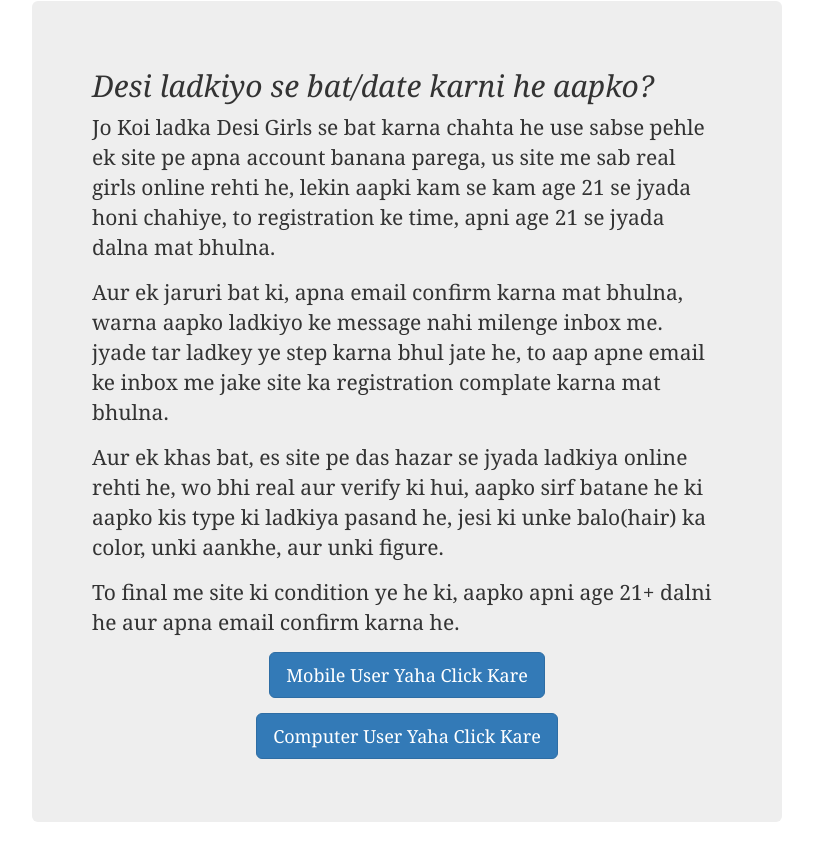
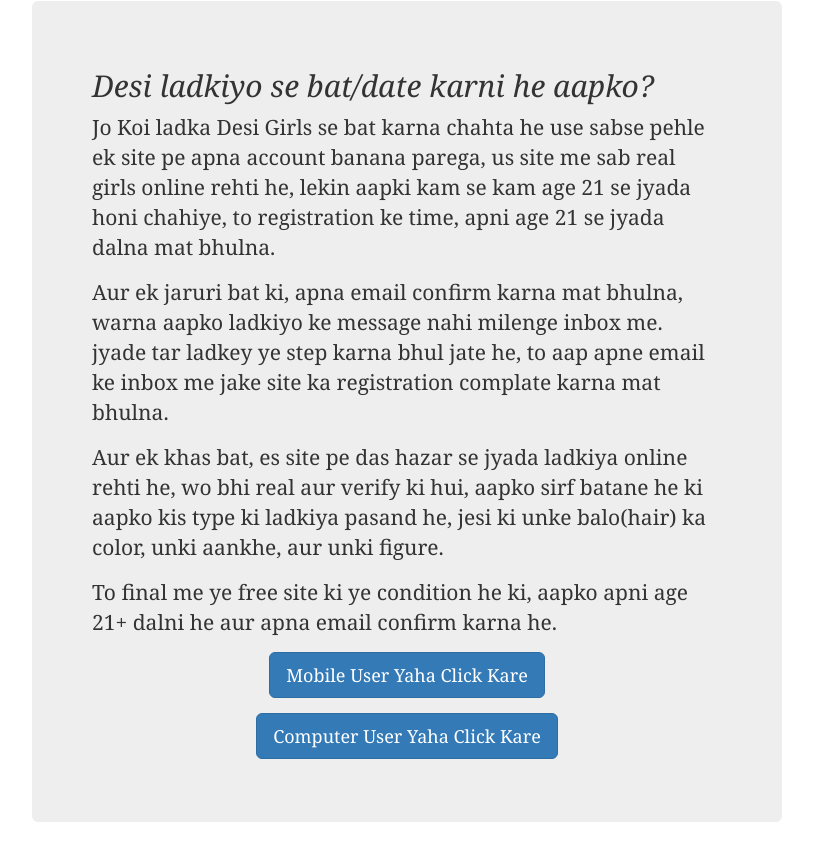
Before and after one commit to enyusu/enyusu.github.com, a Jekyll site: the page built from _posts/2015-02-10-dating-india.md, in a window 1280 px wide. Shown: the top 861 px of the page, without its empty margins (233-1046 px from the left). Built offline with Jekyll 4.4.1, drawn with Linux system fonts in a browser that asks for light colours; nearby versions of some CDN libraries.

Commit message:
Update 2015-02-10-dating-india.md

```diff
--- a/_posts/2015-02-10-dating-india.md
+++ b/_posts/2015-02-10-dating-india.md
@@ -12,7 +12,7 @@ permalink: dating/india/
 
  <p>Aur ek khas bat, es site pe das hazar se jyada ladkiya online rehti he, wo bhi real aur verify ki hui, aapko sirf batane he ki aapko kis type ki ladkiya pasand he, jesi ki unke balo(hair) ka color, unki aankhe, aur unki figure. </p>
 
-<p> To final me site ki condition ye he ki, aapko apni age 21+ dalni he aur apna email confirm karna he.</p>
+<p> To final me ye free site ki ye condition he ki, aapko apni age 21+ dalni he aur apna email confirm karna he.</p>
   <center>
   <p><a class="btn btn-primary btn-lg" href="http://mmtrkpy.com/mt/x2741394e4v233t224q2u234/" role="button"> Mobile User Yaha Click Kare </a></p>
   <p><a class="btn btn-primary btn-lg" href="http://mmtrkpy.com/mt/w2a4z27484s233t224q2u234/" role="button"> Computer User Yaha Click Kare </a></p>
```
